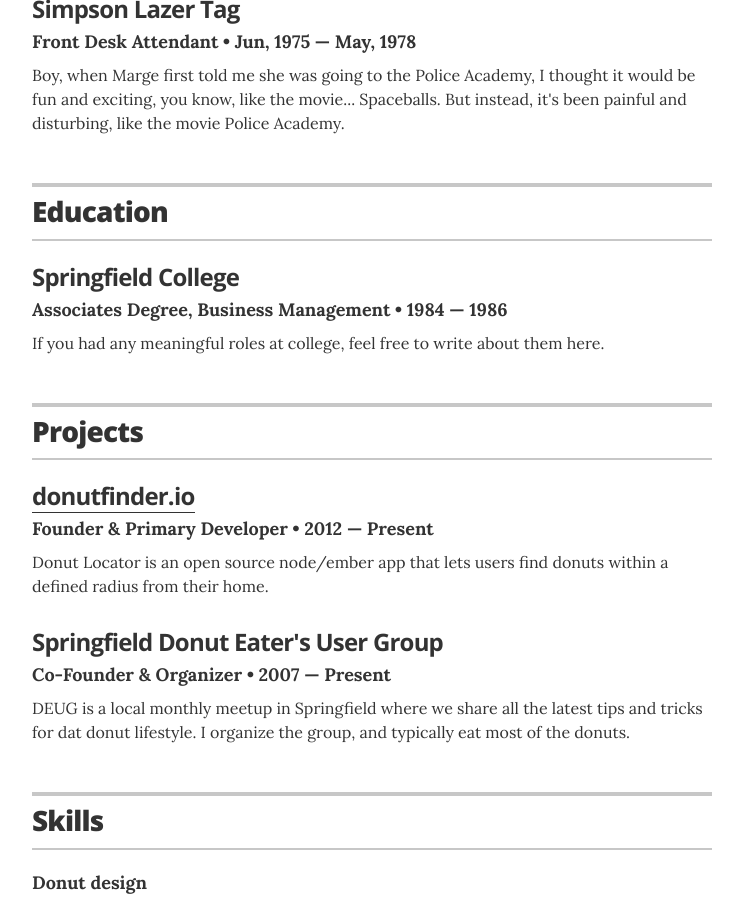
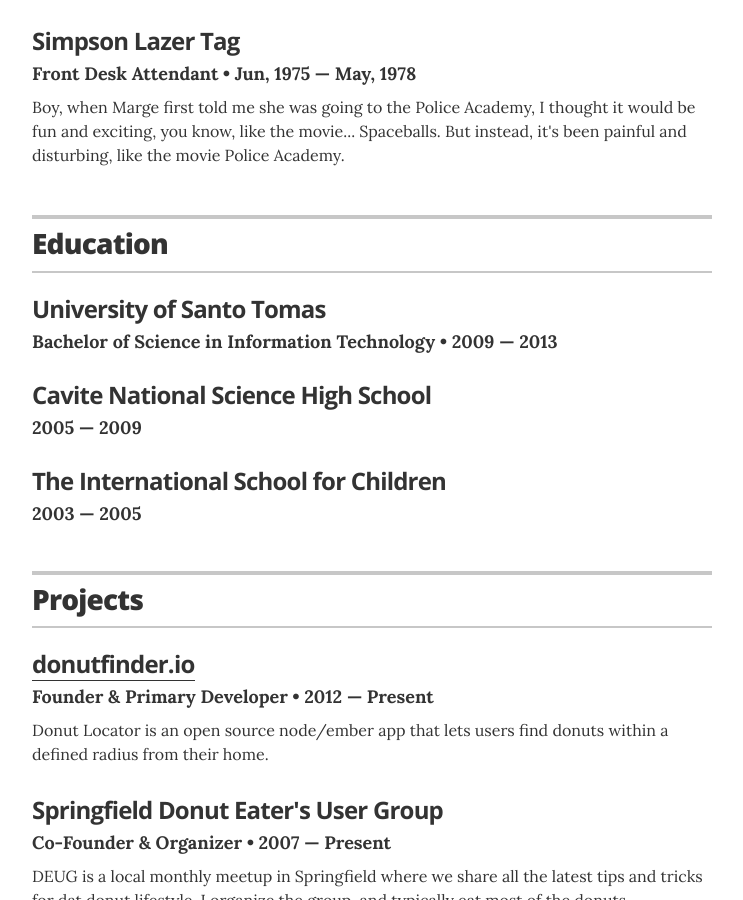
Before and after one commit to mjtpena/myresume, a Jekyll site: the page built from index.html, in a window 1280 px wide and 900 px high, scrolled down 1138 px. Shown: the whole window, without its empty margins (268-1011 px from the left). Built offline with Jekyll 4.4.1, drawn with Linux system fonts in a browser that asks for light colours; some of the changed text lies outside the part shown.

Commit message:
Added Education and changed Title.

```diff
--- a/_config.yml
+++ b/_config.yml
@@ -11,7 +11,7 @@
 # Resume settings
 resume_avatar:                  "true"
 resume_name:                    "Michael John T. Peña"
-resume_title:                   "Chief Technology Officer, Gluon Inc."
+resume_title:                   "Microsoft MVP | Software Consultant | Tech Speaker"
 resume_contact_email:
   "mjtpena@outlook.com"
 
--- a/_layouts/resume.html
+++ b/_layouts/resume.html
@@ -96,11 +96,20 @@
       </header>
 
       <div class="resume-item" itemscope itemprop="alumniOf" itemtype="http://schema.org/CollegeOrUniversity">
-        <h3 class="resume-item-title" itemprop="name">Springfield College</h3>
-        <h4 class="resume-item-details" itemprop="description">Associates Degree, Business Management &bull; 1984 &mdash; 1986</h4>
-        <p class="resume-item-copy">If you had any meaningful roles at college, feel free to write about them here.</p>
+        <h3 class="resume-item-title" itemprop="name">University of Santo Tomas</h3>
+        <h4 class="resume-item-details" itemprop="description">Bachelor of Science in Information Technology &bull; 2009 &mdash; 2013</h4>
+        <p class="resume-item-copy"></p>
       </div>
-
+      <div class="resume-item" itemscope itemprop="alumniOf" itemtype="http://schema.org/CollegeOrUniversity">
+        <h3 class="resume-item-title" itemprop="name">Cavite National Science High School</h3>
+        <h4 class="resume-item-details" itemprop="description">2005 &mdash; 2009</h4>
+        <p class="resume-item-copy"></p>
+      </div>
+       <div class="resume-item" itemscope itemprop="alumniOf" itemtype="http://schema.org/CollegeOrUniversity">
+        <h3 class="resume-item-title" itemprop="name">The International School for Children</h3>
+        <h4 class="resume-item-details" itemprop="description">2003 &mdash; 2005</h4>
+        <p class="resume-item-copy"></p>
+      </div>
     </section>
     <!-- end Education -->
     {% endif %} {% if site.resume_section_projects %}
```
Also changed, not shown: other parts of _layouts/resume.html (+1 -1 lines).
